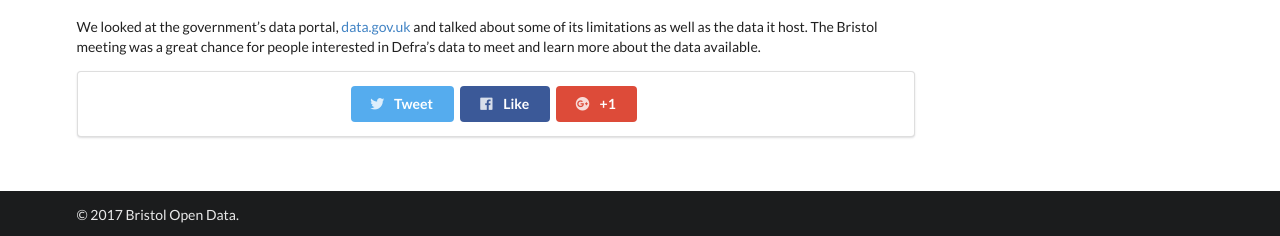
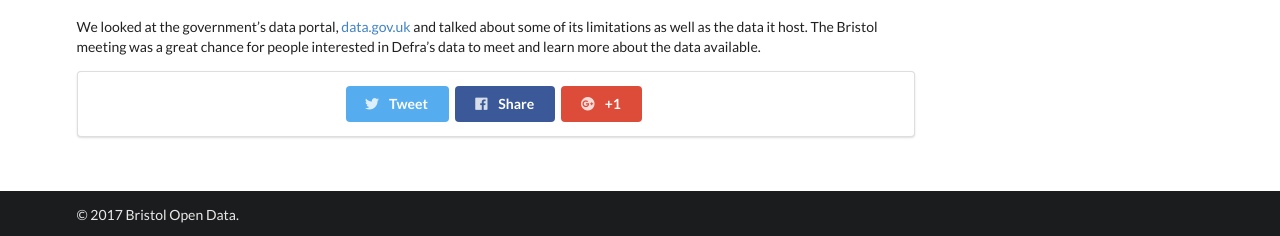
Before and after one commit to BristolOpenData/BristolOpenData.github.io, a Jekyll site: the page built from _posts/2017-01-25-innovating-with-defra-data.md, in a window 1280 px wide. Shown: the part 806-1042 px from the top of the page. Built offline with Jekyll 4.4.1, drawn with Linux system fonts in a browser that asks for light colours; nearby versions of some CDN libraries.

Commit message:
tweak share layout

```diff
--- a/_includes/share.html
+++ b/_includes/share.html
@@ -1,8 +1,12 @@
-<!-- Twitter -->
-  <a class="ui medium twitter button" href="https://twitter.com/intent/tweet?hashtags={{ page.tags | join: ',' | remove: ' ' }}&amp;text={{ page.title | escape | replace:' ','%20' }}&amp;url={{ site.url }}{{ page.url }}{% if author.twitter %}&amp;via={{ author.twitter }}{% endif %}" title="Share on Twitter" itemprop="Twitter"><i class="twitter icon"></i> Tweet</a>
+<div class="ui center aligned segment">
 
-<!-- Facebook -->
-  <a class="ui medium facebook button" href="https://www.facebook.com/sharer/sharer.php?u={{ site.url }}{{ page.url }}" title="Share on Facebook" itemprop="Facebook"><i class="facebook icon"></i> Like</a>
+  <!-- Twitter -->
+    <a class="ui medium twitter button" href="https://twitter.com/intent/tweet?hashtags={{ page.tags | join: ',' | remove: ' ' }}&amp;text={{ page.title | escape | replace:' ','%20' }}&amp;url={{ site.url }}{{ page.url }}{% if author.twitter %}&amp;via={{ author.twitter }}{% endif %}" title="Share on Twitter" itemprop="Twitter"><i class="twitter icon"></i> Tweet</a>
 
-<!-- Google+ -->
-  <a class="ui medium google plus button" href="https://plus.google.com/share?url={{ site.url }}{{ page.url }}" title="Share on Google Plus" itemprop="GooglePlus"><i class="google plus icon"></i> +1</a>
+  <!-- Facebook -->
+    <a class="ui medium facebook button" href="https://www.facebook.com/sharer/sharer.php?u={{ site.url }}{{ page.url }}" title="Share on Facebook" itemprop="Facebook"><i class="facebook icon"></i> Share</a>
+
+  <!-- Google+ -->
+    <a class="ui medium google plus button" href="https://plus.google.com/share?url={{ site.url }}{{ page.url }}" title="Share on Google Plus" itemprop="GooglePlus"><i class="google plus icon"></i> +1</a>
+
+</div>
--- a/_layouts/event.html
+++ b/_layouts/event.html
@@ -15,9 +15,7 @@
                         {{ content }}
                     </article>
 
-                    <div class="ui center aligned segment">
-                        {% include share.html %}
-                    </div>
+                    {% include share.html %}
                 </div>
 
                 {% assign colors = "red, orange, green, teal, violet, pink" | split: "," %}
--- a/_layouts/post.html
+++ b/_layouts/post.html
@@ -15,9 +15,7 @@
                         {{ content }}
                     </article>
 
-                    <div class="ui center aligned segment">
-                        {% include share.html %}
-                    </div>
+                    {% include share.html %}
 
                 </div>
 
```
